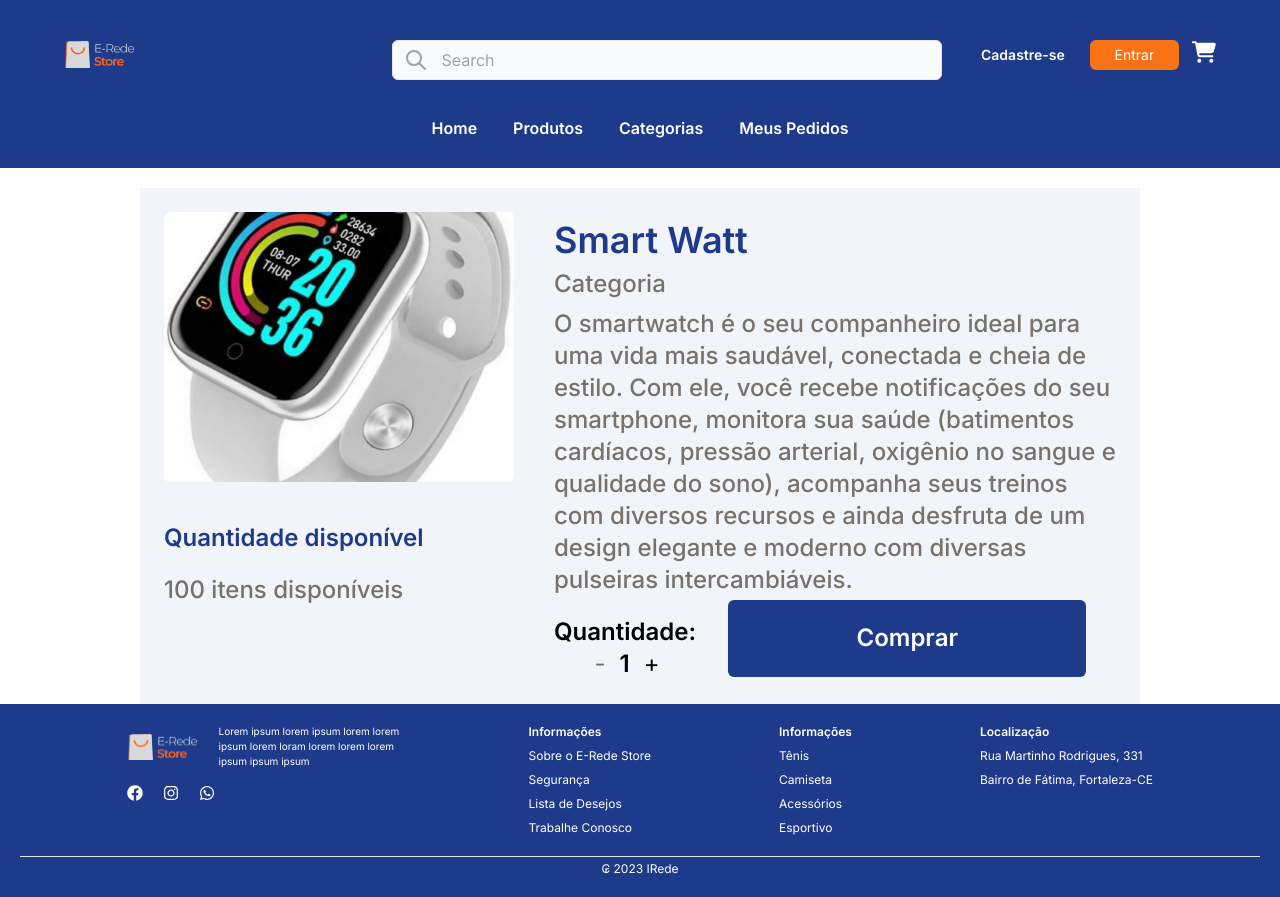
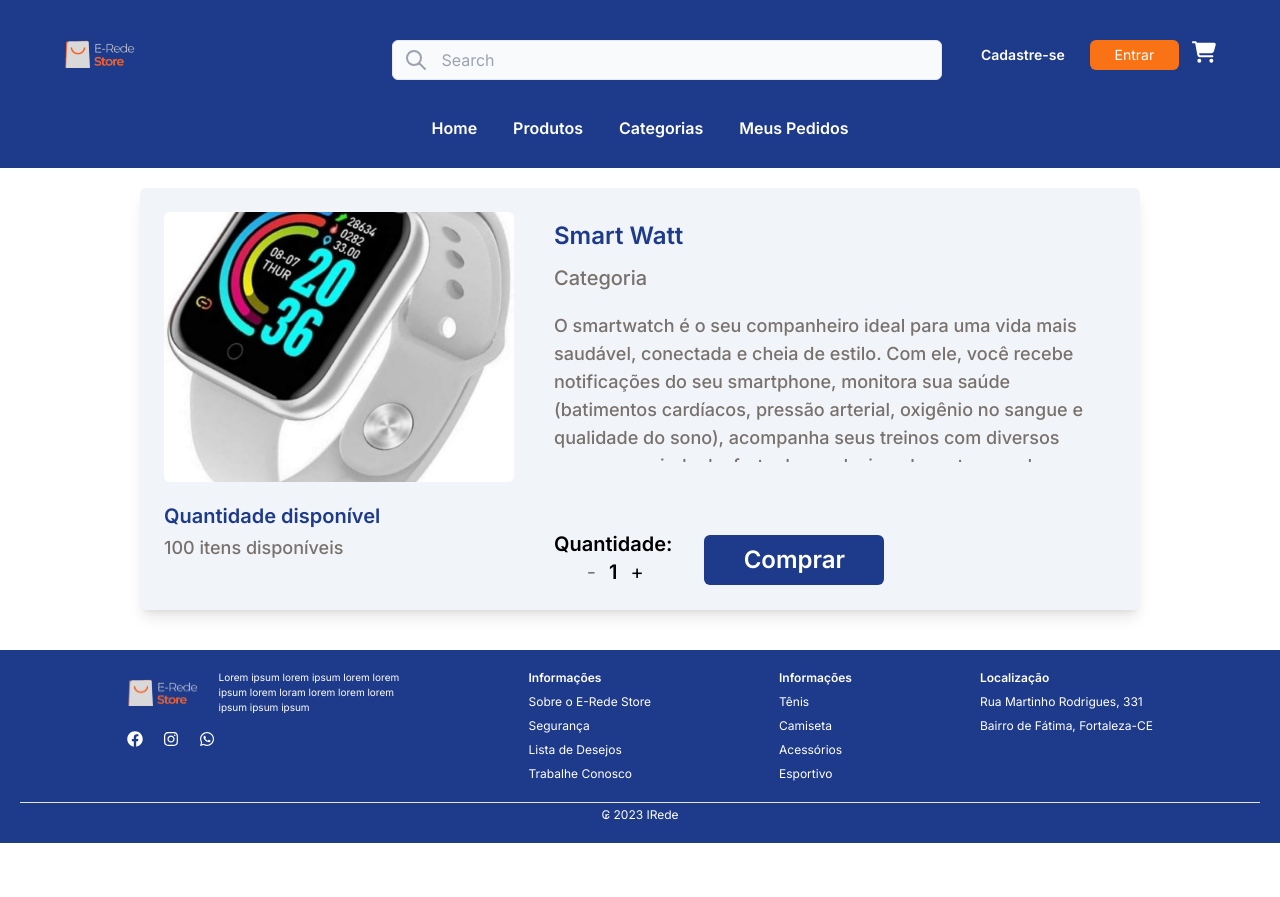
Before and after one commit to carlloshen/ecommerce, a React (Vite) app: page /produtos/1 in a window 1280 px wide. After the commit the page ends 843 px from the top, so only its background shows below. Built offline with nearby package versions, Linux system fonts and the light colour scheme.

Commit message:
atualizacao tamanho

```diff
--- a/src/pages/detalheProduto/DetalheProduto.jsx
+++ b/src/pages/detalheProduto/DetalheProduto.jsx
@@ -12,28 +12,30 @@ function DetalheProduto() {
   };
 
   return (
-    <section className="w-screen flex justify-center">
-      <article className="flex flex-col justify-center w-[90vw] bg-slate-100 p-6 mt-5 md:flex-row md:gap-10 max-w-[1000px]">
+    <section className="w-screen flex justify-center mb-10">
+      <article className="flex flex-col min-w-[330px] max-w-[450px] justify-center w-[90vw] bg-slate-100 p-6 mt-5 md:flex-row md:gap-10 md:max-w-[1000px] rounded-md shadow-lg">
         <div className="md:w-[30vw]  md:min-w-[200px] max-w-[350px]  flex flex-col shrink-0">
-          <img src={smartWatt} alt="" className="rounded-md object-contain w-full h-auto" />
-          <p className=" hidden md:block text-blue-900 text-2xl font-semibold mt-10">Quantidade disponível</p>
-          <p className="hidden md:block text-stone-500 text-2xl font-medium mt-5">100 itens disponíveis</p>
+          <img src={smartWatt} alt="" className="rounded-md object-contain" />
+          <p className=" hidden md:block text-blue-900 text-xl font-semibold mt-10 md:mt-5">Quantidade disponível</p>
+          <p className="hidden md:block text-stone-500 text-lg font-medium mt-1">100 itens disponíveis</p>
         </div>
-        <div className="flex flex-col justify-center md:flex-grow">
-          <h2 className="text-2xl text-blue-900 font-semibold mt-2 md:text-4xl ">Smart Watt</h2>
-          <p className="text-base text-stone-500 font-medium mt-2 md:text-2xl">Categoria</p>
-          <p className="text-sm font-medium text-stone-500 mt-2 md:text-2xl">
-            O smartwatch é o seu companheiro ideal para uma vida mais saudável, conectada e cheia de estilo. Com ele,
-            você recebe notificações do seu smartphone, monitora sua saúde (batimentos cardíacos, pressão arterial,
-            oxigênio no sangue e qualidade do sono), acompanha seus treinos com diversos recursos e ainda desfruta de um
-            design elegante e moderno com diversas pulseiras intercambiáveis.
-          </p>
-          <div className="flex flex-col md:flex-row md:items-center gap-5">
+        <div className="flex flex-col justify-center ">
+            <h2 className="text-2xl text-blue-900 font-semibold mt-2 md:text-2xl ">Smart Watt</h2>
+            <p className="text-base text-stone-500 font-medium mt-2 mb-5 md:mt-3 md:text-xl">Categoria</p>
+          <div className="h-[100px] md:h-[150px] overflow-y-scroll mb-7">
+            <p className="text-sm font-medium text-stone-500  md:text-lg">
+              O smartwatch é o seu companheiro ideal para uma vida mais saudável, conectada e cheia de estilo. Com ele,
+              você recebe notificações do seu smartphone, monitora sua saúde (batimentos cardíacos, pressão arterial,
+              oxigênio no sangue e qualidade do sono), acompanha seus treinos com diversos recursos e ainda desfruta de
+              um design elegante e moderno com diversas pulseiras intercambiáveis.
+            </p>
+          </div>
+          <div className="flex flex-col md:flex-row md:items-center md:mt-5 gap-5">
             <div className="mt-5 flex items-center md:flex-col">
-              <p className="text-base font-semibold text-black mr-3 md:text-2xl">Quantidade:</p>
+              <p className="text-base font-semibold text-black mr-3 md:text-xl">Quantidade:</p>
               <div>
                 <button
-                  className={`mr-2  text-xl md:text-2xl ${
+                  className={`mr-2  text-xl md:text-xl ${
                     quantity === 1 ? "cursor-not-allowed text-stone-500" : "cursor-pointer"
                   }`}
                   disabled={quantity === 1 ? true : false}
@@ -42,13 +44,13 @@ function DetalheProduto() {
                   -
                 </button>
 
-                <span className="mr-2 font-semibold md:text-2xl select-none"> {quantity} </span>
-                <button className="mr-2 cursor-pointer text-xl md:text-2xl" onClick={() => handleChangeQuantity("sum")}>
+                <span className="mr-2 font-semibold md:text-xl select-none"> {quantity} </span>
+                <button className="mr-2 cursor-pointer text-xl" onClick={() => handleChangeQuantity("sum")}>
                   +
                 </button>
               </div>
             </div>
-            <button className=" bg-blue-900 text-white h-[40px] max-w-[370px]  font-semibold rounded-md hover:bg-blue-950 mt-5  md:mt-0 md:text-2xl md:w-[28vw] md:h-[77px]">
+            <button className=" bg-blue-900 text-white h-[40px] max-w-[370px]  font-semibold rounded-md hover:bg-blue-950 mt-5 md:items-center md:mt-6 md:text-2xl md:w-[16vw] md:max-w-[180px] md:h-[50px]">
               Comprar
             </button>
           </div>
--- a/src/pages/meusPedidos/MeusPedidos.jsx
+++ b/src/pages/meusPedidos/MeusPedidos.jsx
@@ -26,11 +26,11 @@ function MeusPedidos() {
           </svg>
         </div>
         <div className="p-5 bg-slate-100 rounded-md  gap-3 hidden md:flex flex-col justify-center mr-5 w-[251px] h-[134px]">
-          <Link className="text-stone-500 font-semibold">Meus Pedidos</Link>
+          <Link className="text-orange-500 font-semibold">Meus Pedidos</Link>
           <hr className=" bg-slate-500" />
           <Link className="text-stone-500 font-semibold">Minhas Informações</Link>
         </div>
-        <div className=" p-5 rounded-md bg-slate-100 md:w-full">
+        <div className=" p-5 rounded-md bg-slate-100 md:w-full max-w-[1000px]">
           <div className="flex justify-between">
             <h2 className="text-base font-semibold">Meus Pedidos</h2>
             <h3 className="text-stone-500 font-normal hidden md:block">Status Meus Pedidos</h3>
```
